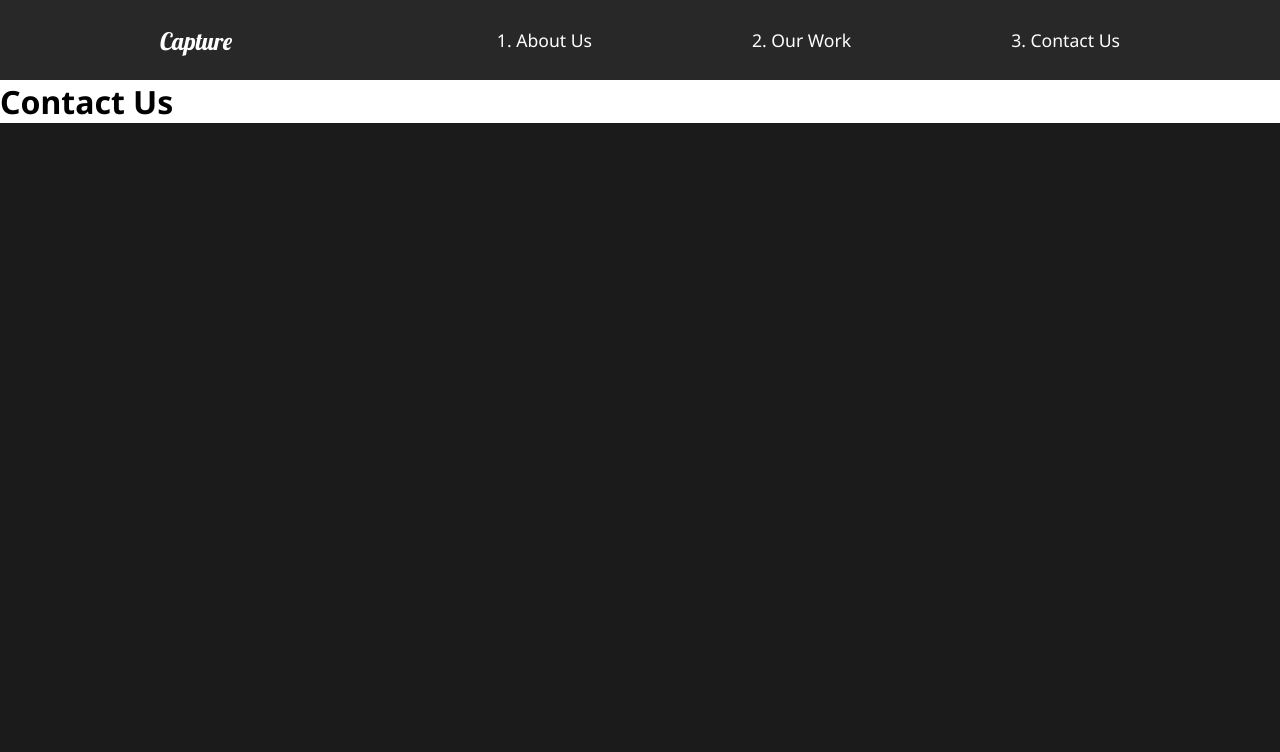
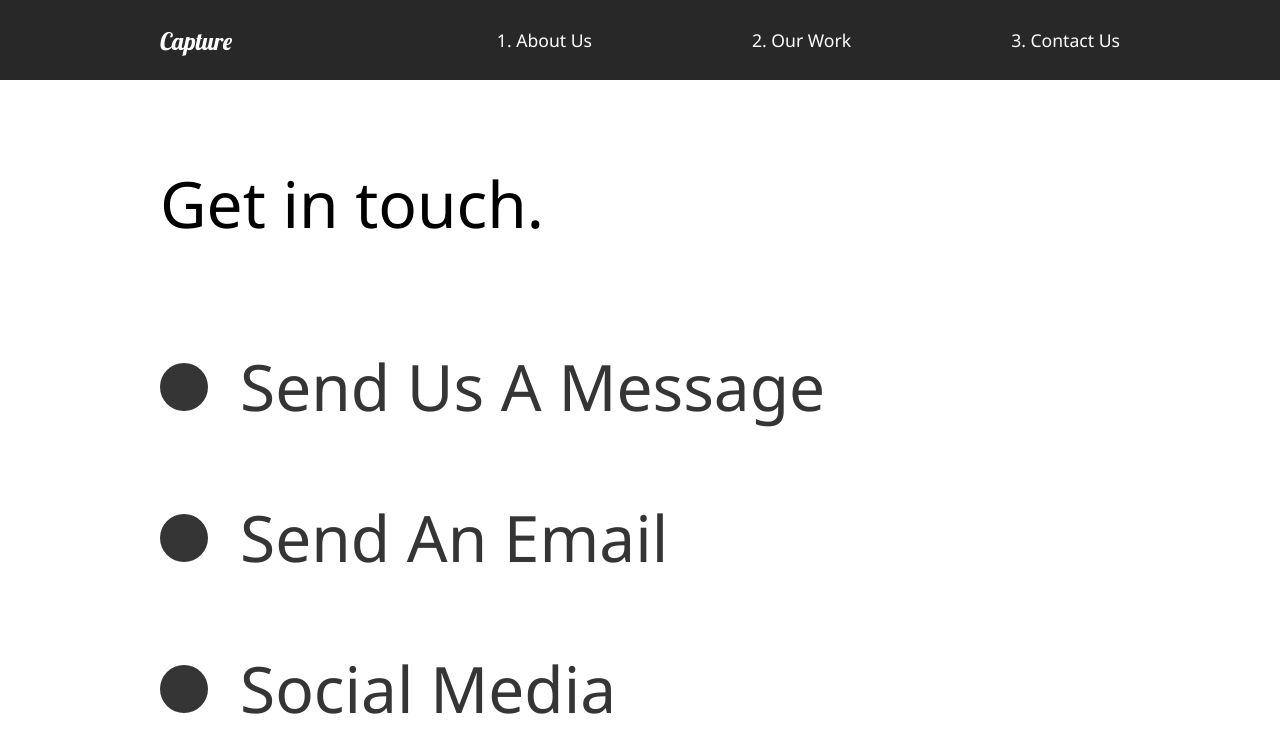
Before and after one commit to lu-gflores/capture-site, a React (Create React App) app: page /contact in a window 1280 px wide. Shown: the top 752 px of the page. Built offline with nearby package versions, Linux system fonts and the light colour scheme.

Commit message:
updated contact page

```diff
--- a/src/pages/ContactUs.js
+++ b/src/pages/ContactUs.js
@@ -1,16 +1,69 @@
 import React from 'react'
 //animations
 import{motion} from 'framer-motion'
-import {pageAnimation } from '../animation'
-
+import {pageAnimation, titleAnim } from '../animation'
+import styled from 'styled-components'
 
 
 const ContactUs = () => {
     return (
-        <motion.div exit='exit' variants={pageAnimation} initial='hidden' animate='show' style={{background: '#fff'}}>
-            <h1>Contact Us</h1>
-        </motion.div>
+        <ContactStyle exit='exit' variants={pageAnimation} initial='hidden' animate='show' style={{background: '#fff'}}>
+            <Title>
+                <Hide>
+                    <motion.h2 variants={titleAnim}>Get in touch.</motion.h2>
+                </Hide>
+            </Title>
+            <div>
+            <Hide>
+                <Social variants={titleAnim}>
+                <Circle />
+                        <h2>Send Us A Message</h2>
+                </Social>
+            </Hide>
+               <Hide>
+                <Social variants={titleAnim}>
+                <Circle />
+                        <h2>Send An Email</h2>
+                </Social>
+               </Hide>
+               <Hide>
+                <Social variants={titleAnim}>
+                <Circle/>
+                        <h2>Social Media</h2>
+                </Social>
+               </Hide>
+            </div>
+        </ContactStyle>
     )
 }
 
+const ContactStyle = styled(motion.div)`
+    padding: 5rem 10rem;
+    color: #353535;
+    min-height: 90vh;
+`;
+const Title = styled.div`
+    margin-bottom: 4rem;
+    color: black;
+`;
+const Hide = styled.div`
+    overflow: hidden;
+`;
+const Circle = styled.div`
+    border-radius: 50%;
+    width: 3rem;
+    height: 3rem;
+    background: #353535;
+
+`;
+
+
+const Social = styled(motion.div)`
+    display: flex;
+    align-items: center;
+    h2{
+        margin: 2rem;
+    }
+`;
+
 export default ContactUs
```
